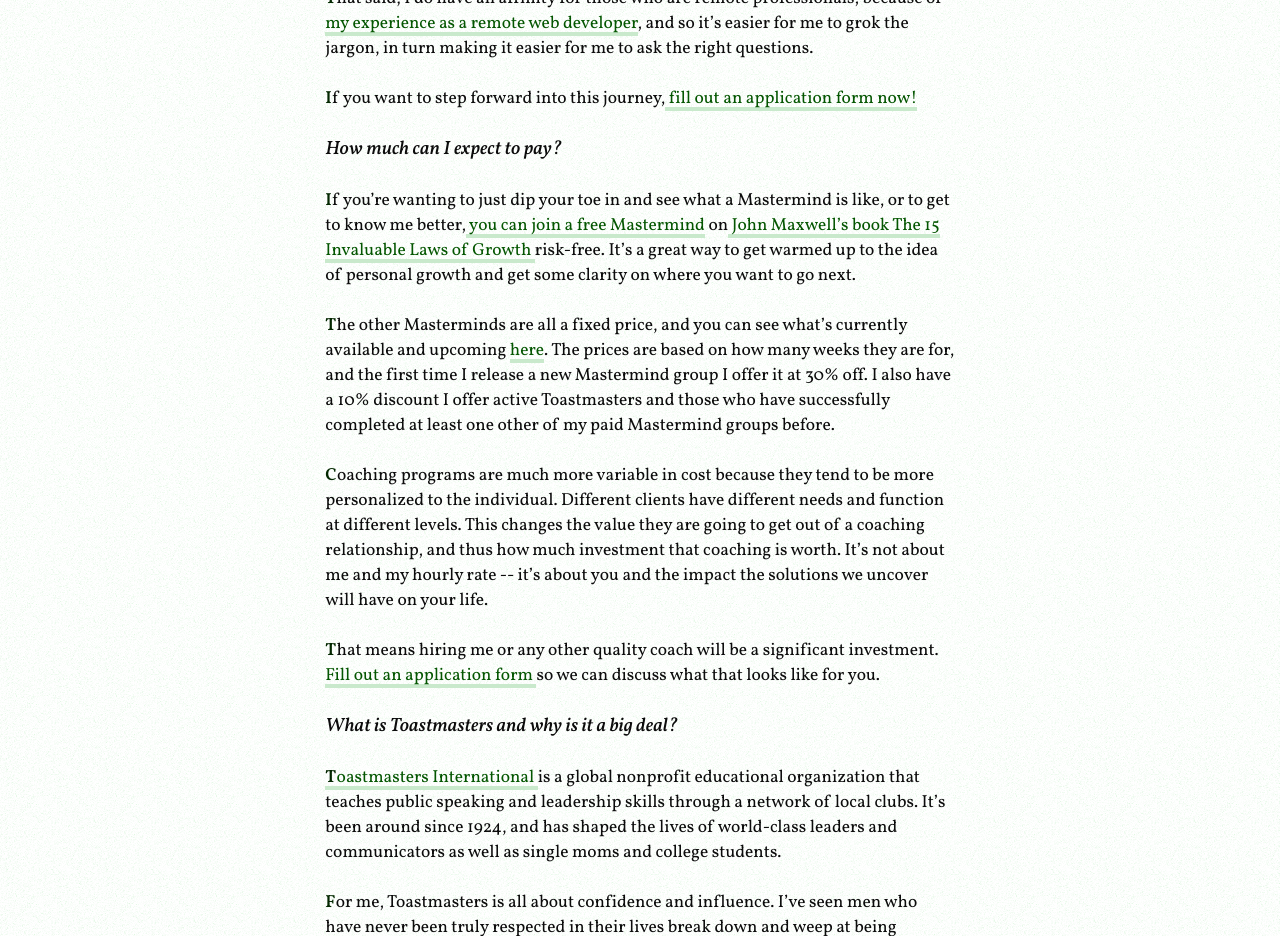
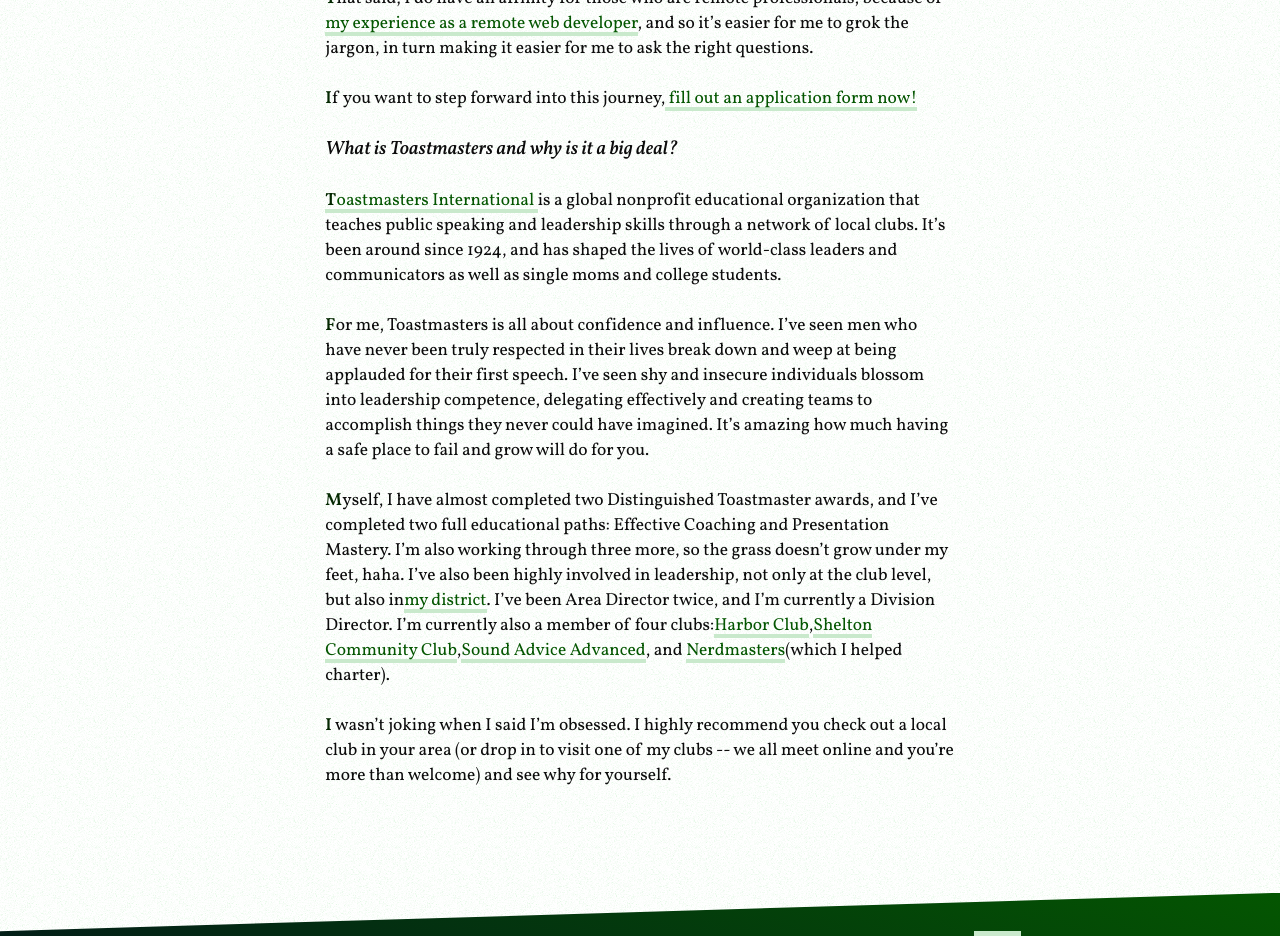
Before and after one commit to MonkeyDZeke/opheron, a Next.js app: page /faq in a window 1280 px wide. Shown: the part 4240-5176 px from the top of the page. Built offline with nearby package versions, Linux system fonts and the light colour scheme.

Commit message:
removing pay faq

```diff
--- a/pages/faq.tsx
+++ b/pages/faq.tsx
@@ -174,36 +174,6 @@
                 <LinkTo href="https://forms.gle/Hd13iF6iVsncr97i6" target="_blank"> fill out an application form now!</LinkTo>
               </p>
             </dd>
-            <dt id="pay" className={styles.active}>
-              How much can I expect to pay?
-            </dt>
-            <dd>
-              <p>If you’re wanting to just dip your toe in and see what a Mastermind is like, or
-                to get to know me better,
-                <LinkTo href="https://courses.opheron.com/masterminds"> you can join a free Mastermind</LinkTo> on
-                <LinkTo href="https://www.amazon.com/15-Invaluable-Laws-Growth-Potential/dp/1599953676" target="_blank" rel="noreferrer"> John Maxwell’s book The 15 Invaluable Laws of Growth </LinkTo>
-                risk-free. It’s a great way to get warmed up to the idea of personal
-                growth and get some clarity on where you want to go next.
-              </p>
-              <p>The other Masterminds are all a fixed price, and you can see what’s
-                currently available and upcoming <LinkTo href="https://courses.opheron.com/masterminds">here</LinkTo>. The prices
-                are based on how many weeks they are for, and the first time I release a new
-                Mastermind group I offer it at 30% off. I also have a 10% discount I offer
-                active Toastmasters and those who have successfully completed at least
-                one other of my paid Mastermind groups before.
-              </p>
-              <p>Coaching programs are much more variable in cost because they tend to be more
-                personalized to the individual. Different clients have different needs and
-                function at different levels. This changes the value they are going to get
-                out of a coaching relationship, and thus how much investment that coaching
-                is worth. It’s not about me and my hourly rate -- it’s about you and
-                the impact the solutions we uncover will have on your life.
-              </p>
-              <p>That means hiring me or any other quality coach will be a significant investment.
-                <LinkTo href="https://forms.gle/Hd13iF6iVsncr97i6"> Fill out an application form </LinkTo>
-                so we can discuss what that looks like for you.
-              </p>
-            </dd>
             <dt id="toastmasters" className={styles.active}>
               What is Toastmasters and why is it a big deal?
             </dt>
```
